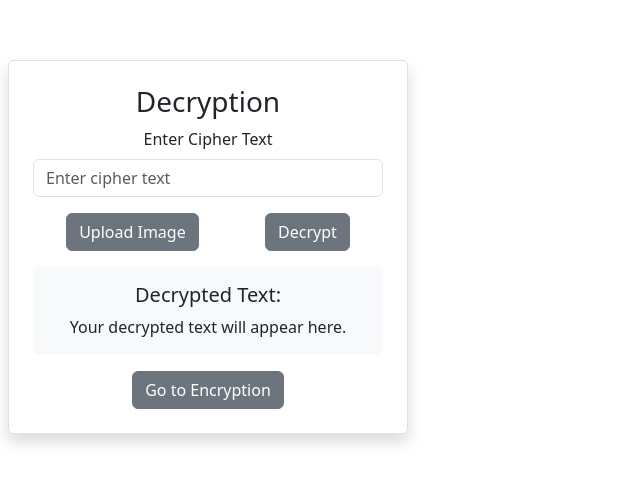
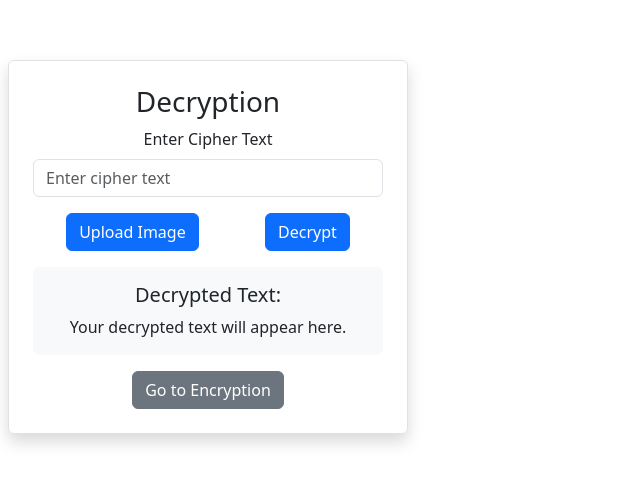
Before and after one commit to GopikaChandranAJ/Fr-prjt, a React (Vite) app: page /decrypt in a window 1280 px wide. Shown: the part 153-636 px from the top of the page, without its empty margins (0-640 px from the left). Built offline with nearby package versions, Linux system fonts and the light colour scheme.

Commit message:
Update Decrypt.jsx

```diff
--- a/src/Decrypt.jsx
+++ b/src/Decrypt.jsx
@@ -41,8 +41,8 @@ const Decrypt = () => {
                         />
                     </div>
                     <div className="d-flex justify-content-around mb-3">
-                        <button className="btn btn-secondary" onClick={handleUploadImage}>Upload Image</button>
-                        <button className="btn btn-secondary" onClick={handleDecrypt}>Decrypt</button>
+                        <button className="btn btn-primary" onClick={handleUploadImage}>Upload Image</button>
+                        <button className="btn btn-primary" onClick={handleDecrypt}>Decrypt</button>
                     </div>
                     <div className="bg-light p-3 rounded">
                         <h5>Decrypted Text:</h5>
```
